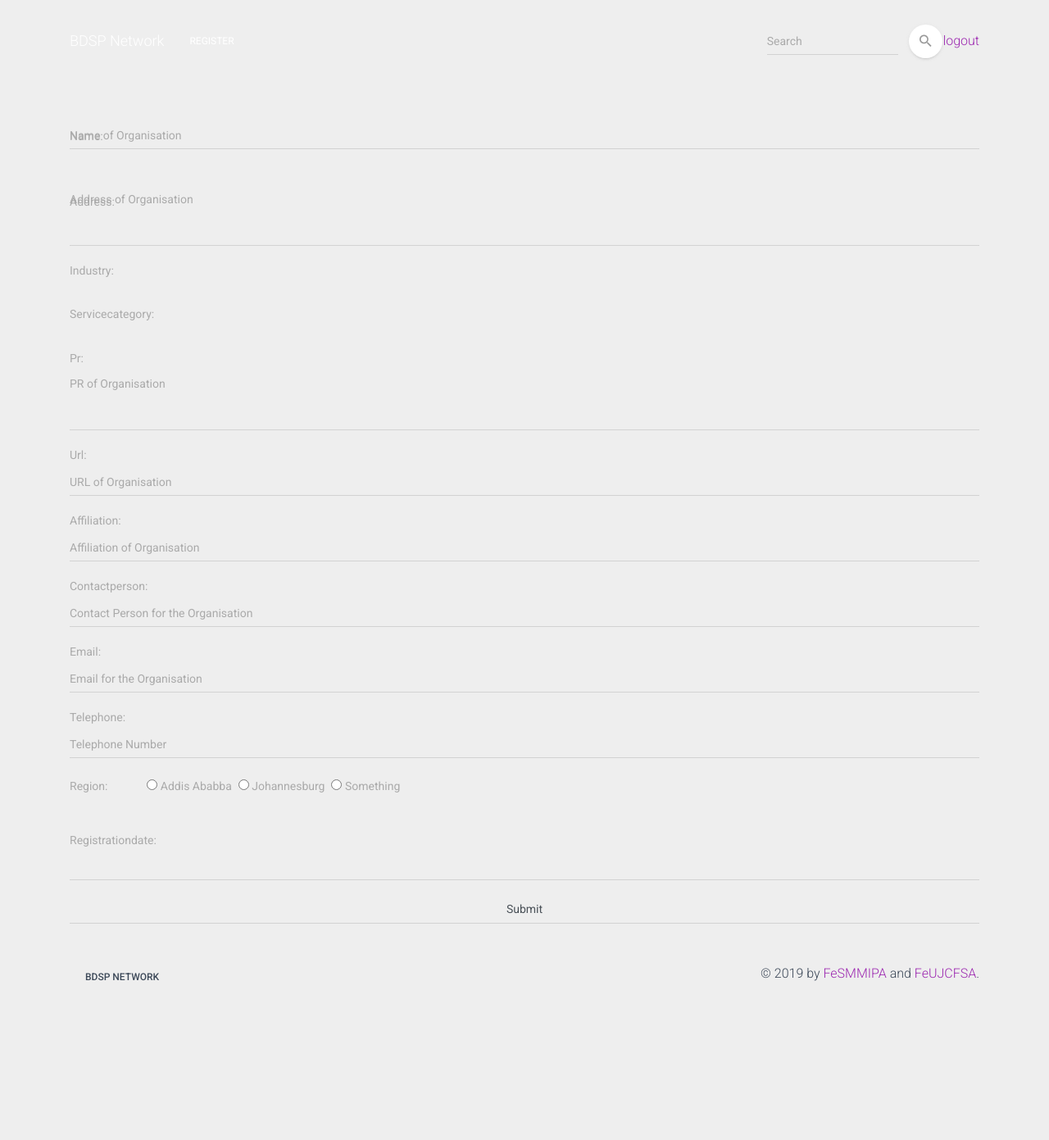
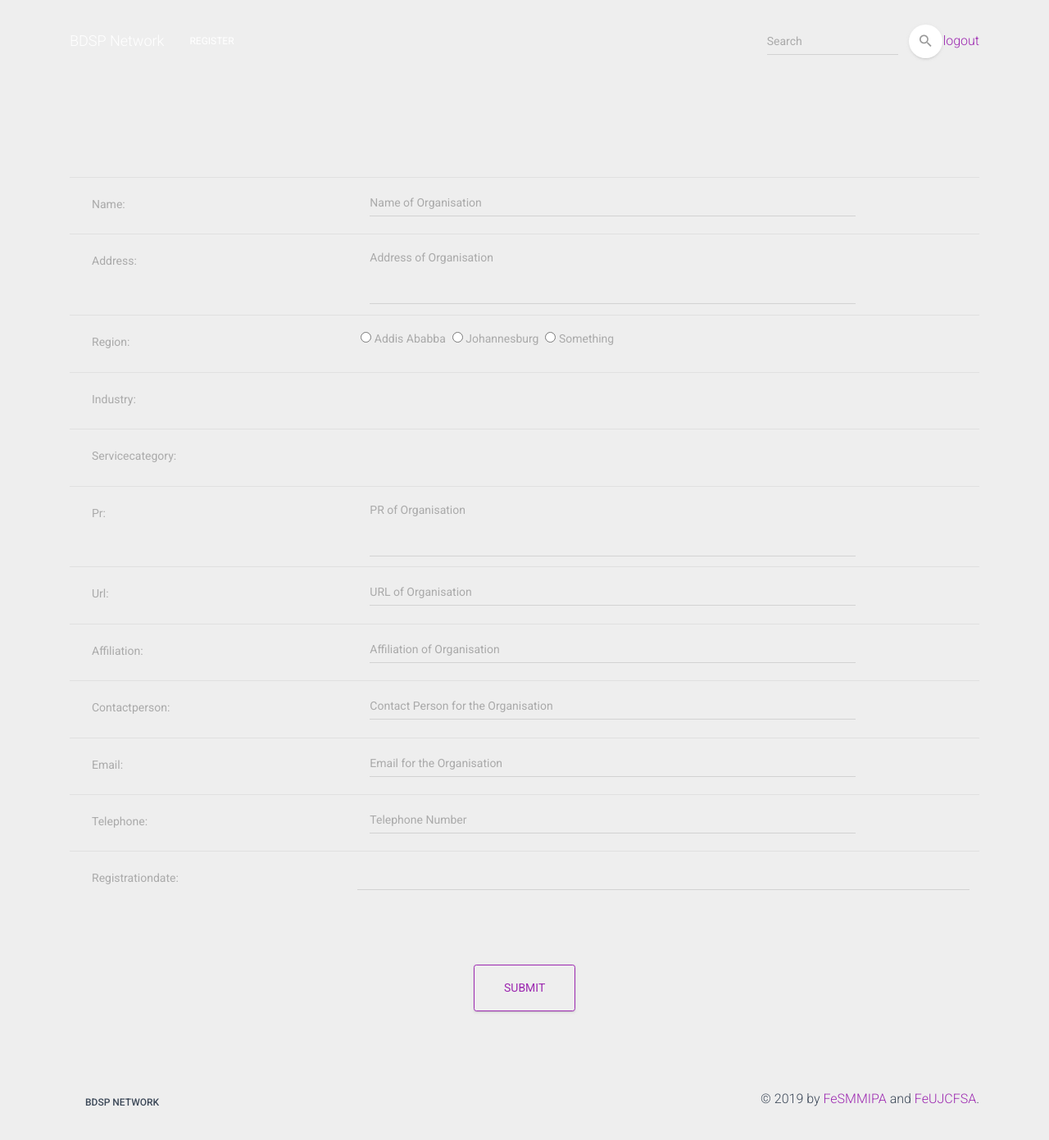
Before and after one commit to ShintaG3/bdsp, a Django app: page /register in a window 1280 px wide. Shown: the whole page at 82% size. Before the commit the page ends 1197 px from the top, so only its background shows below. Run offline with Django 3.2, Linux system fonts and the light colour scheme; the visitor is signed in with stand-in values (Sample User, id 1); data that the repository does not hold is empty; some libraries are stand-ins or nearby versions.

Commit message:
forms completed, some UI issues..

```diff
--- a/index/models.py
+++ b/index/models.py
@@ -61,7 +61,7 @@ class Service(models.Model):
         return str(self.OrgName)
 
     def get_absolute_url(self):
-        Orgid = OrgBaseInfo.objects.get(Name=self.OrgName).id
+        Orgid = self.OrgName.id
         return reverse('details', args=[str(Orgid)])
 
 class Experience(models.Model):
@@ -74,7 +74,7 @@ class Experience(models.Model):
         return str(self.OrgName)
 
     def get_absolute_url(self):
-        Orgid = OrgBaseInfo.objects.get(Name=self.OrgName).id
+        Orgid = self.OrgName.id
         return reverse('details', args=[str(Orgid)])
 
 class Case(models.Model):
@@ -87,5 +87,5 @@ class Case(models.Model):
         return str(self.OrgName)
 
     def get_absolute_url(self):
-        Orgid = OrgBaseInfo.objects.get(Name=self.OrgName).id
+        Orgid = self.OrgName.id
         return reverse('details', args=[str(Orgid)])
--- a/index/templates/index/orgbaseinfo_form.html
+++ b/index/templates/index/orgbaseinfo_form.html
@@ -10,16 +10,14 @@
   ul {
     list-style-type: none;
     display: inline-flex;
+    padding-left: 0px;
+    margin-bottom: 0px;
   }
   li{
     padding:4px;
   }
-  input[type='checkbox'] {
-    width:20px;
-    height:20px;
-    background-color:#fff;
-    border-radius:10px;
-    border: 2px solid;
+  #region_data{
+    padding-left: 0px;
   }
 
 
@@ -27,69 +25,131 @@
 {% endblock %}
 
 {% block content %}
+
 <form action="" method="post" id="main_form">
   {% csrf_token %}
+  {% if form.errors %}
+  <ul>
+    {% for error in form.errors %}
+    <li>Error in:{{ error }} </li>
+    {% endfor %}
+  </ul>
+  {% endif %}
 
-  <div class="form-group bmd-form-group">
-    <label class="bmd-label-floating">{{ form.Name.label_tag }}</label>
+  <div class="table-responsive mt-5" id="list_main">
+  <table class="table table-hover mt-5">
+  <tr>
+  <th><label class="col-sm-2 col-form-label">{{ form.Name.label_tag }}</label></th>
+  <td>
+    <div class="col-sm-10">
     {{ form.Name }}
     </div>
-  <div class="form-group bmd-form-group">
-    <label class="bmd-label-floating">{{ form.Address.label_tag }}</label>
+  </td>
+  </tr>
+
+  <tr>
+    <th><label class="col-sm-2 col-form-label">{{ form.Address.label_tag }}</label></th>
+    <td>
+      <div class="col-sm-10">
     {{ form.Address }}
     </div>
+    </td>
+  </tr>
 
-  <div class="form-group">
-    <label class="label-control">{{ form.Industry.label_tag }}</label>
+  <tr>
+  <th><label class="col-sm-2 col-form-label">{{ form.Region.label_tag }}</label></th>
+  <td>
+    <div class="col-sm-10" id="region_data">
+      {{ form.Region }}
+    </div>
+  </td>
+  </tr>
+
+  <tr>
+      <th><label class="col-sm-2 col-form-label">{{ form.Industry.label_tag }}</label></th>
+      <td>
+      <div class="form-check">
         {{ form.Industry }}
       </div>
+      </td>
+  </tr>
 
-  <div class="form-group">
-    <label class="label-control">{{ form.ServiceCategory.label_tag }}</label>
+  <tr>
+      <th><label class="col-sm-2 col-form-label">{{ form.ServiceCategory.label_tag }}</label></th>
+      <td>
+      <div class="form-check">
         {{ form.ServiceCategory }}
       </div>
+      </td>
+  </tr>
 
-  <div class="form-group">
-    <label class="label-control">{{ form.PR.label_tag }}</label>
+  <tr>
+      <th><label class="col-sm-2 col-form-label">{{ form.PR.label_tag }}</label></th>
+      <td>
+      <div class="col-sm-10">
         {{ form.PR }}
       </div>
+      </td>
+  </tr>
 
-  <div class="form-group">
-    <label class="label-control">{{ form.Url.label_tag }}</label>
+  <tr>
+      <th><label class="col-sm-2 col-form-label">{{ form.Url.label_tag }}</label></th>
+      <td>
+      <div class="col-sm-10">
         {{ form.Url }}
       </div>
+      </td>
+  </tr>
 
-  <div class="form-group">
-    <label class="label-control">{{ form.Affiliation.label_tag }}</label>
+  <tr>
+      <th><label class="col-sm-2 col-form-label">{{ form.Affiliation.label_tag }}</label></th>
+      <td>
+      <div class="col-sm-10">
         {{ form.Affiliation }}
       </div>
+      </td>
+  </tr>
 
-  <div class="form-group">
-    <label class="label-control">{{ form.ContactPerson.label_tag }}</label>
+  <tr>
+    <th><label class="col-sm-2 col-form-label">{{ form.ContactPerson.label_tag }}</label></th>
+    <td>
+      <div class="col-sm-10">
         {{ form.ContactPerson }}
       </div>
+    </td>
+  </tr>
 
-  <div class="form-group">
-    <label class="label-control">{{ form.Email.label_tag }}</label>
+  <tr>
+      <th><label class="col-sm-2 col-form-label">{{ form.Email.label_tag }}</label></th>
+      <td>
+      <div class="col-sm-10">
         {{ form.Email }}
       </div>
+      </td>
+  </tr>
 
-  <div class="form-group">
-    <label class="label-control">{{ form.Telephone.label_tag }}</label>
+  <tr>
+      <th><label class="col-sm-2 col-form-label">{{ form.Telephone.label_tag }}</label></th>
+      <td>
+      <div class="col-sm-10">
         {{ form.Telephone }}
       </div>
+      </td>
+  </tr>
 
-  <div class="form-group">
-    <label class="label-control">{{ form.Region.label_tag }}</label>
-    {{ form.Region }}
+  <tr>
+      <th><label class="col-sm-2 col-form-label">{{ form.RegistrationDate.label_tag }}</label></th>
+      <td>
+        {{ form.RegistrationDate }}
+      </td>
+  </tr>
+
+  </table>
   </div>
-
-  <div class="form-group">
-    <label class="label-control">{{ form.RegistrationDate.label_tag }}</label>
-    {{ form.RegistrationDate }}
+  <!-- button -->
+  <div class="text-center mt-5">
+      <input type="submit" name="" value="Submit" class="mb-5 mx-auto btn btn-lg btn-outline-primary">
   </div>
-
-  <input type="submit" value="Submit" class="form-control" />
 </form>
 
 {% endblock %}
@@ -110,5 +170,8 @@
     },
     format: 'YYYY-MM-DD'
   });
+// Needs to improve more for bigger checkboxes
+//  $( "input:checkbox" ).after("<span class='form-check-sign'><span class='check'></span></span>");
+
 </script>
 {% endblock %}
--- a/index/views.py
+++ b/index/views.py
@@ -92,47 +92,43 @@ class ServiceCreate(LoginRequiredMixin, CreateView):
 
 class ServiceUpdate(LoginRequiredMixin, UpdateView):
     model = Service
-    #fields = ['ServiceCategory', 'Service', 'Contents']
     form_class = ServiceForm
 
 
 @login_required
 def ServiceDelete(request, pk):
     service = Service.objects.get(id=pk)
-    org = OrgBaseInfo.objects.get(Name=service.OrgName)
+    orgid = service.OrgName.id
     service.delete()
-    return redirect('details', id=int(org.id))
+    return redirect('details', id=int(orgid))
 
 
 class CaseCreate(LoginRequiredMixin, CreateView):
     model = Case
-    #fields = '__all__'
     form_class = CaseForm
 
 
 class CaseUpdate(LoginRequiredMixin, UpdateView):
     model = Case
-    #fields = ['ServiceCategory', 'Contents', 'Result']
     form_class = CaseForm
 
 
 @login_required
 def CaseDelete(request, pk):
     case = Case.objects.get(id=pk)
-    org = OrgBaseInfo.objects.get(Name=case.OrgName)
+    orgid = case.OrgName.id
     case.delete()
-    return redirect('details', id=int(org.id))
+    return redirect('details', id=int(orgid))
 
 
 class ExperienceCreate(LoginRequiredMixin, CreateView):
     model = Experience
     form_class = ExperienceForm
-    #fields = '__all__'
+
 
 
 class ExperienceUpdate(LoginRequiredMixin, UpdateView):
     model = Experience
-    #fields = ['Large', 'Medium', 'SmallandMicro']
     form_class = ExperienceForm
 
 
--- a/templates/base/css.html
+++ b/templates/base/css.html
@@ -3,7 +3,8 @@
 <link rel="stylesheet" type="text/css"
     href="https://fonts.googleapis.com/css?family=Roboto:300,400,500,700|Roboto+Slab:400,700|Material+Icons" />
 <link rel="stylesheet" href="https://maxcdn.bootstrapcdn.com/font-awesome/latest/css/font-awesome.min.css">
-
+<link rel="stylesheet" href="https://stackpath.bootstrapcdn.com/bootstrap/4.3.1/css/bootstrap.min.css"
+integrity="sha384-ggOyR0iXCbMQv3Xipma34MD+dH/1fQ784/j6cY/iJTQUOhcWr7x9JvoRxT2MZw1T" crossorigin="anonymous">
 <!-- Material Kit CSS -->
 <link href="{% static 'css/material-kit.css' %}" rel="stylesheet" />
 <link href="{% static 'css/material-kit.min.css' %}" rel="stylesheet" />
```
Also changed, not shown: index/templates/index/case_form.html (+31 -4 lines), index/templates/index/experience_form.html (+62 -8 lines), index/templates/index/service_form.html (+31 -4 lines), index/forms.py (line endings or trailing spaces). Lines whose indentation alone changed are shown as unchanged.
